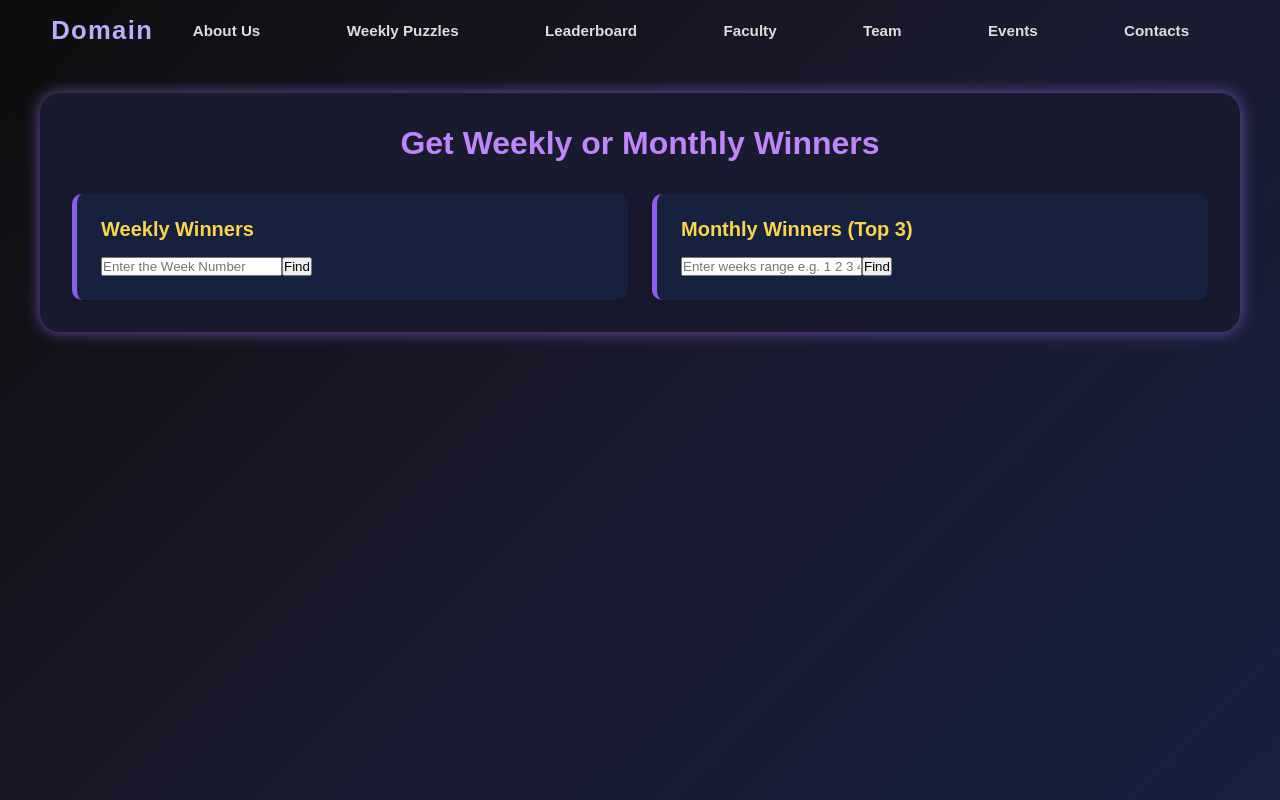
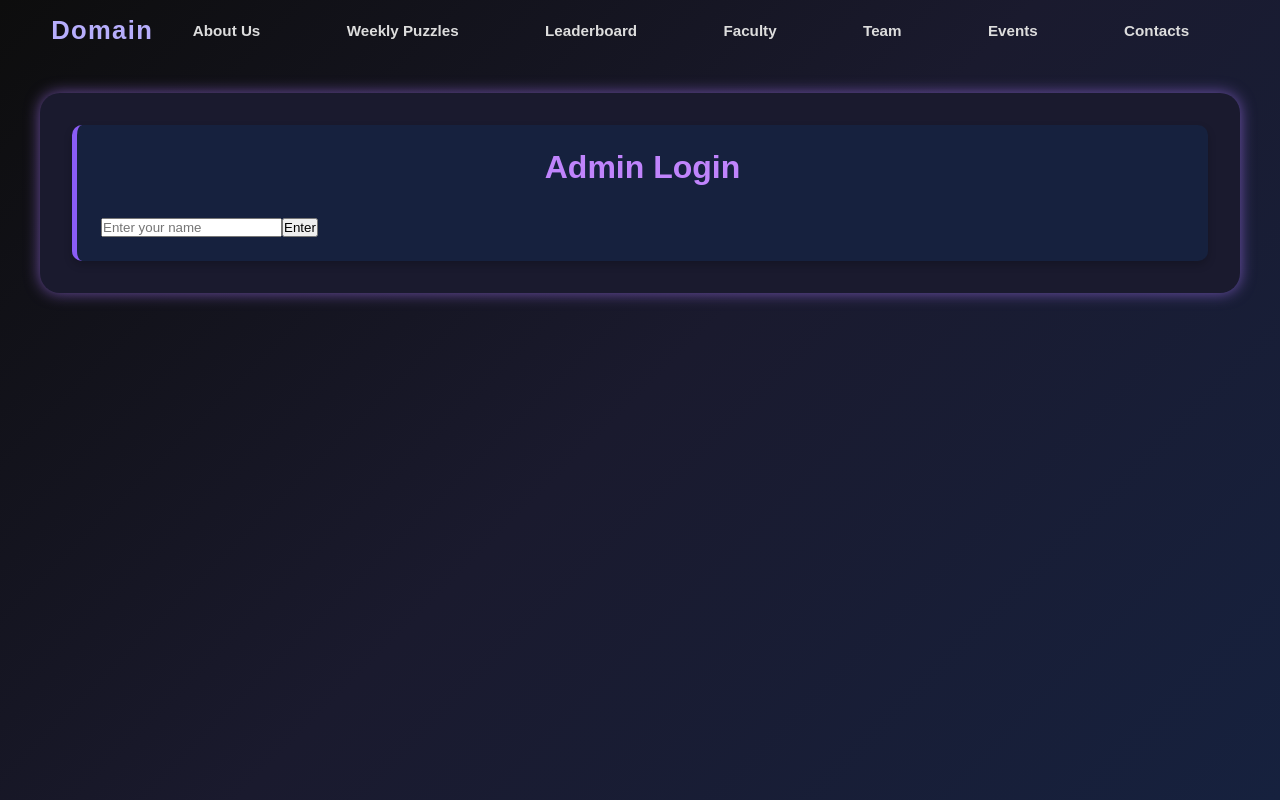
Before and after one commit to shravanip419/domain, a React (Vite) app in the folder webapp/: page /admin/responses in a window 1280 px wide. Built offline with nearby package versions, Linux system fonts and the light colour scheme; sample sign-in values are in the browser's storage.

Commit message:
New changes

```diff
--- a/webapp/src/Pages/AdminPuzzle.jsx
+++ b/webapp/src/Pages/AdminPuzzle.jsx
@@ -4,12 +4,37 @@ import Navbar from "../components/Navbar";
 import "./WeeklyPuzzle.css";
 
 export default function AdminLeaderboard() {
+  // Admin list
+  const Admins = [{ title: "Adithya" }];
+
+  // Admin auth state
+  const [admin, setAdmin] = useState(false);
+  const [adminName, setAdminName] = useState("");
+  const [authMessage, setAuthMessage] = useState("");
+
+  // Form state
   const [name, setName] = useState("");
   const [branch, setBranch] = useState("");
   const [year, setYear] = useState("");
   const [weekNo, setWeekNo] = useState("");
   const [score, setScore] = useState("");
   const [message, setMessage] = useState("");
+
+  const verifyAdmin = () => {
+    const trimmedName = adminName.trim().toLowerCase();
+
+    const isAdmin = Admins.some(
+      (a) => a.title.toLowerCase() === trimmedName
+    );
+
+    if (isAdmin) {
+      setAdmin(true);
+      setAuthMessage("");
+    } else {
+      setAdmin(false);
+      setAuthMessage(" You are not authorized to access this page.");
+    }
+  };
 
   const handleSubmit = async () => {
     try {
@@ -34,7 +59,7 @@ export default function AdminLeaderboard() {
       setScore("");
     } catch (err) {
       console.error(err);
-      setMessage(" Failed to update score.");
+      setMessage("❌ Failed to update score.");
     }
   };
 
@@ -42,6 +67,26 @@ export default function AdminLeaderboard() {
     <>
       <Navbar />
       <div className="puzzle-container">
+        {!admin ? (
+          <>
+            <h2 className="title">Admin Login</h2>
+
+            <input
+              type="text"
+              placeholder="Enter your name"
+              value={adminName}
+              onChange={(e) => setAdminName(e.target.value)}
+              className="answer-input"
+            />
+
+            <button onClick={verifyAdmin} className="btn">
+              Enter
+            </button>
+
+            {authMessage && <p className="feedback">{authMessage}</p>}
+          </>
+        ) : (
+          <>
             <h2 className="title">Update Weekly Puzzle Leaderboard</h2>
 
             <input
@@ -89,6 +134,8 @@ export default function AdminLeaderboard() {
             </button>
 
             {message && <p className="feedback">{message}</p>}
+          </>
+        )}
       </div>
     </>
   );
--- a/webapp/src/Pages/AdminResponses.jsx
+++ b/webapp/src/Pages/AdminResponses.jsx
@@ -4,12 +4,34 @@ import Navbar from "../components/Navbar";
 import "./AdminResponses.css";
 
 export default function AdminResponses() {
+  // List of admins
+  const Admins = [{ title: "Adithya" }];
+
   const [week, setWeek] = useState("");
   const [month, setMonth] = useState("");
   const [message, setMessage] = useState("");
   const [weeklyWinners, setWeeklyWinners] = useState([]);
   const [monthlyWinners, setMonthlyWinners] = useState([]);
 
+  const [admin, setAdmin] = useState(false);
+  const [adminName, setAdminName] = useState("");
+  const [authMessage, setAuthMessage] = useState("");
+
+  const verifyAdmin = () => {
+    const trimmedName = adminName.trim().toLowerCase();
+
+    const isAdmin = Admins.some(
+      (a) => a.title.toLowerCase() === trimmedName
+    );
+
+    if (isAdmin) {
+      setAdmin(true);
+      setAuthMessage("");
+    } else {
+      setAdmin(false);
+      setAuthMessage(" You are not authorized to view this page.");
+    }
+  };
 
   const fetchWeeklyWinners = async () => {
     try {
@@ -24,7 +46,6 @@ export default function AdminResponses() {
     }
   };
 
-
   const fetchMonthlyWinners = async () => {
     try {
       const weekArray = month
@@ -36,7 +57,6 @@ export default function AdminResponses() {
         `http://localhost:4000/api/puzzles/monthly`,
         { weeks: weekArray }
       );
-
 
       const topThree = res.data.slice(0, 3);
       setMonthlyWinners(topThree);
@@ -51,10 +71,29 @@ export default function AdminResponses() {
     <>
       <Navbar />
       <div className="admin-responses-container">
+        {/* Step 1: Ask for admin name */}
+        {!admin ? (
+          <div className="response-card">
+            <h2 className="responses-title">Admin Login</h2>
+            <input
+              type="text"
+              placeholder="Enter your name"
+              value={adminName}
+              onChange={(e) => setAdminName(e.target.value)}
+            />
+            <button onClick={verifyAdmin}>Enter</button>
+
+            {authMessage && (
+              <p className="status-message">{authMessage}</p>
+            )}
+          </div>
+        ) : (
+          <>
+            {/* Original content shown only if admin = true */}
             <h2 className="responses-title">Get Weekly or Monthly Winners</h2>
 
             <div className="responses-grid">
-
+              {/* Weekly Winners Section */}
               <div className="response-card">
                 <h3>Weekly Winners</h3>
                 <input
@@ -103,6 +142,8 @@ export default function AdminResponses() {
             </div>
 
             {message && <p className="status-message">{message}</p>}
+          </>
+        )}
       </div>
     </>
   );
```
Also changed, not shown: 1 other file (tests, documents, lock files or other folders). Lines whose indentation alone changed are shown as unchanged.
